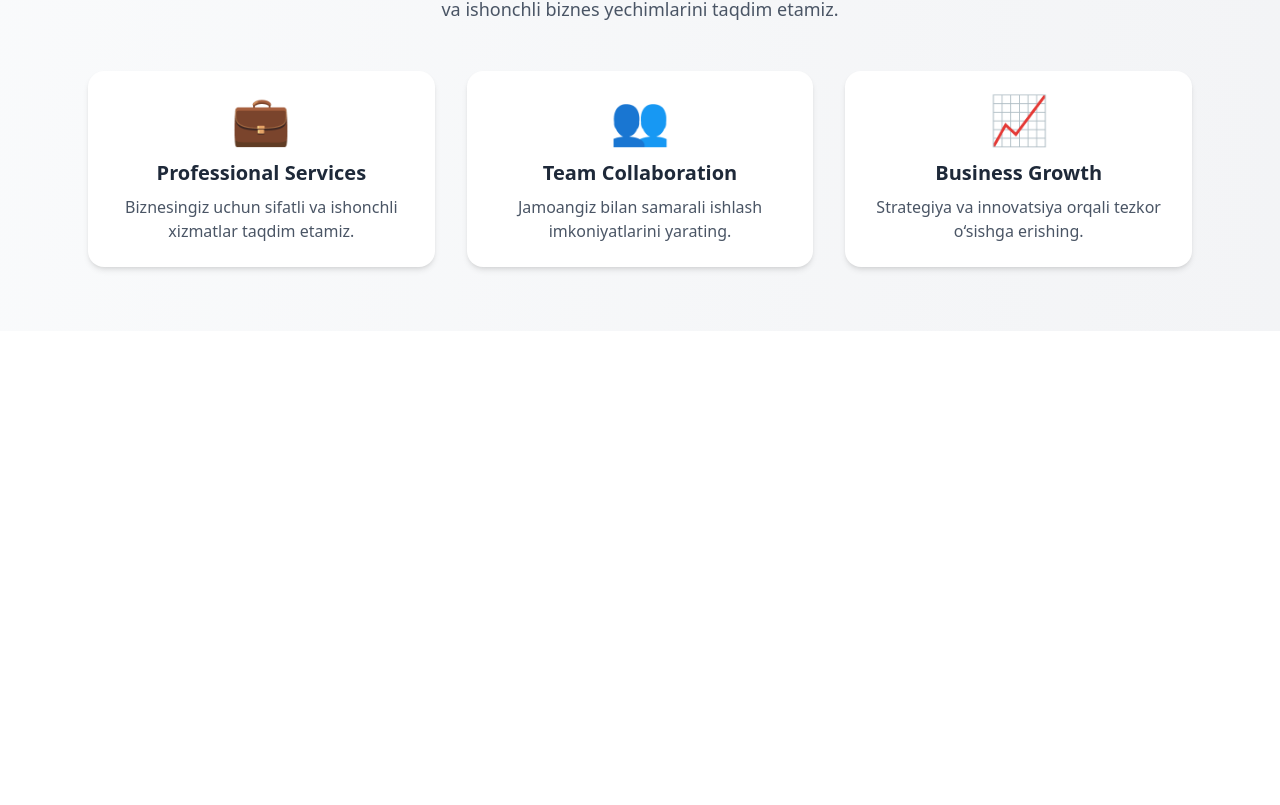
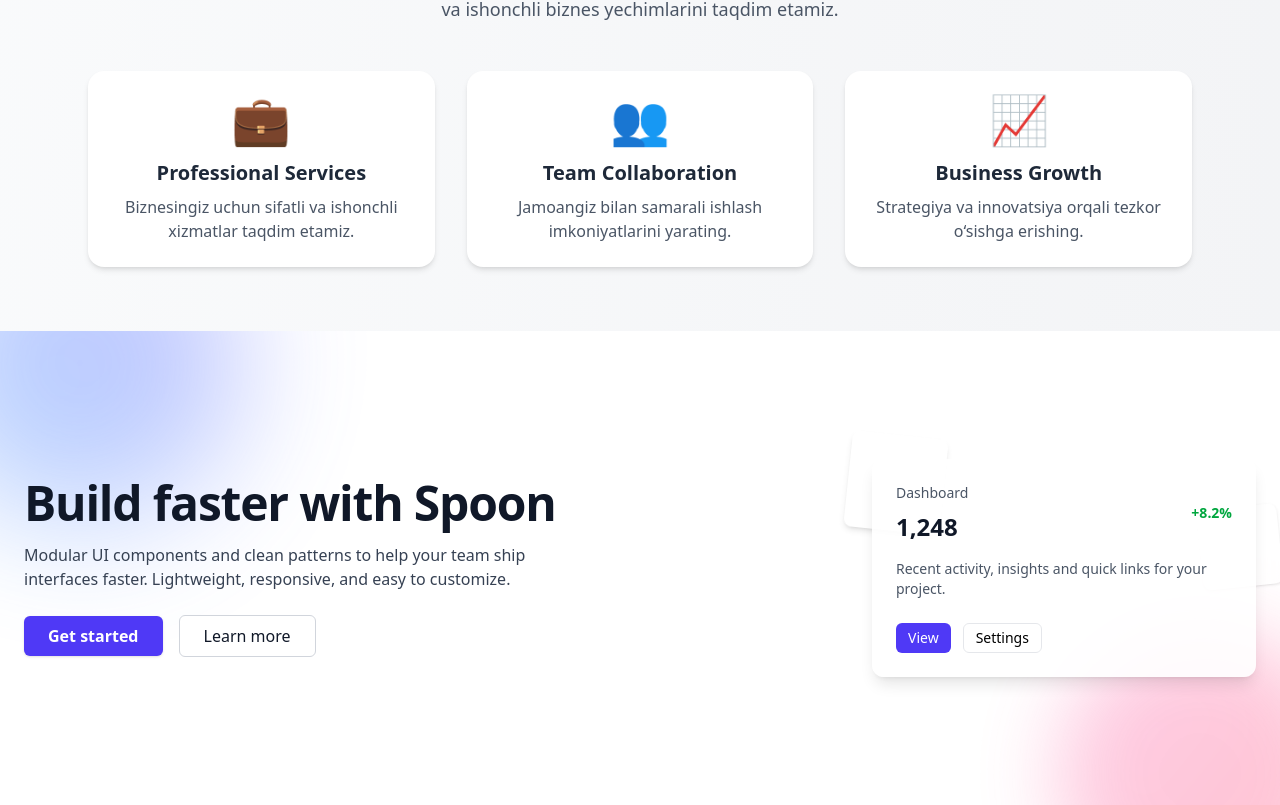
Before and after one commit to F2RUZ/FrontEnd004Team, a React (Vite) app: page / in a window 1280 px wide. Shown: the part 961-1766 px from the top of the page. Before the commit the page ends 1292 px from the top, so only its background shows below. Built offline with nearby package versions, Linux system fonts and the light colour scheme.

Commit message:
create responsive Spoon decor

```diff
--- a/src/components/Decor.jsx
+++ b/src/components/Decor.jsx
@@ -1,11 +1,84 @@
-import React from 'react'
+import React from "react";
 
 const Decor = () => {
   return (
-    <div>
+    <div className="relative overflow-hidden">
+      {/* Decorative background shapes (no images) */}
+      <div
+        aria-hidden="true"
+        className="absolute -top-32 -left-20 w-80 h-80 rounded-full bg-gradient-to-tr from-blue-400 to-indigo-500 opacity-40 blur-3xl transform rotate-12 pointer-events-none"
+      />
+      <div
+        aria-hidden="true"
+        className="absolute -bottom-28 -right-16 w-72 h-72 rounded-full bg-gradient-to-br from-pink-400 to-rose-500 opacity-30 blur-2xl transform -rotate-6 pointer-events-none"
+      />
 
+      {/* Content container */}
+      <div className="relative max-w-7xl mx-auto px-6 py-20 md:py-32">
+        <div className="grid grid-cols-1 md:grid-cols-2 items-center gap-8">
+          {/* Left: headline + text */}
+          <div className="text-center md:text-left">
+            <h2 className="text-3xl sm:text-4xl md:text-5xl font-extrabold tracking-tight text-gray-900 dark:text-white">
+              Build faster with Spoon
+            </h2>
+            <p className="mt-4 text-gray-700 dark:text-gray-200 max-w-xl mx-auto md:mx-0">
+              Modular UI components and clean patterns to help your team ship
+              interfaces faster. Lightweight, responsive, and easy to customize.
+            </p>
+
+            <div className="mt-6 flex flex-col sm:flex-row sm:justify-start items-center gap-3 sm:gap-4">
+              <a
+                href="#"
+                className="inline-block px-6 py-2 rounded-md bg-indigo-600 text-white font-semibold shadow hover:bg-indigo-500 transition"
+              >
+                Get started
+              </a>
+              <a
+                href="#"
+                className="inline-block px-6 py-2 rounded-md border border-gray-300 text-gray-900 bg-white hover:bg-gray-100 transition"
+              >
+                Learn more
+              </a>
+            </div>
+          </div>
+
+          {/* Right: decorative cards / badges */}
+          <div className="flex justify-center md:justify-end">
+            <div className="relative w-full max-w-sm">
+              <div className="absolute -left-6 -top-6 w-24 h-24 rounded-lg bg-white/60 backdrop-blur-sm border border-white/30 transform rotate-6 shadow-md" />
+              <div className="absolute -right-6 top-12 w-20 h-20 rounded-lg bg-white/40 backdrop-blur-sm border border-white/20 transform -rotate-6 shadow" />
+              <div className="relative bg-white/90 dark:bg-gray-800/80 rounded-xl p-6 shadow-lg">
+                <div className="flex items-center justify-between">
+                  <div>
+                    <div className="text-sm font-medium text-gray-600 dark:text-gray-300">
+                      Dashboard
+                    </div>
+                    <div className="mt-2 text-2xl font-bold text-gray-900 dark:text-white">
+                      1,248
+                    </div>
+                  </div>
+                  <div className="text-sm text-green-600 font-semibold">+8.2%</div>
+                </div>
+
+                <div className="mt-4 text-sm text-gray-600 dark:text-gray-300">
+                  Recent activity, insights and quick links for your project.
+                </div>
+
+                <div className="mt-6 flex gap-3">
+                  <button className="px-3 py-1 rounded-md bg-indigo-600 text-white text-sm hover:bg-indigo-500 transition">
+                    View
+                  </button>
+                  <button className="px-3 py-1 rounded-md border border-gray-200 text-sm hover:bg-gray-50 transition">
+                    Settings
+                  </button>
+                </div>
+              </div>
+            </div>
+          </div>
+        </div>
+      </div> {/* end content container */}
     </div>
-  )
-}
+  );
+};
 
-export default Decor
+export default Decor;
```
